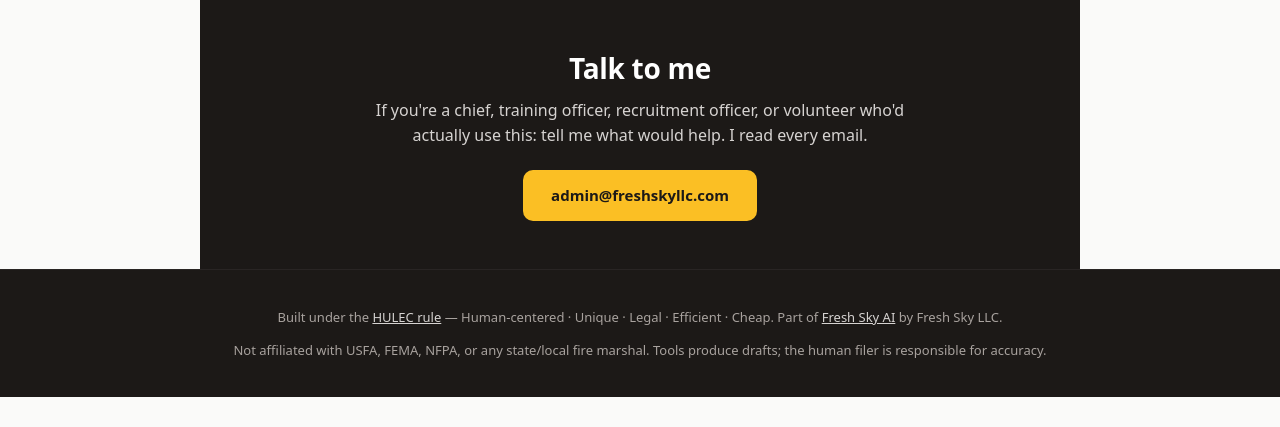
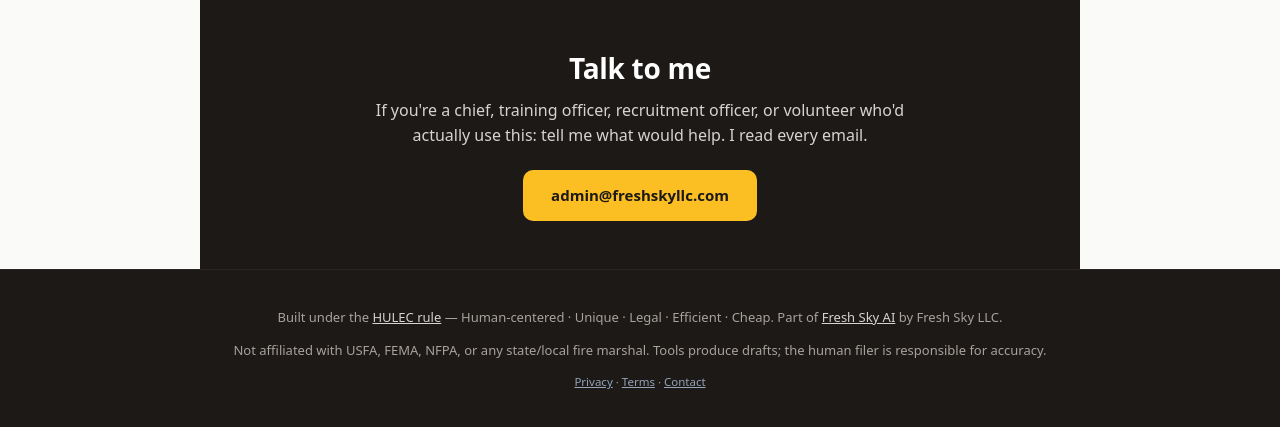
Before and after one commit to justfreshsky-jpg/FirstResponderHub, a Flask app: page / in a window 1280 px wide. Shown: the part 3449-3876 px from the top of the page. Before the commit the page ends 3846 px from the top, so only its background shows below. Run offline with Flask 3, Linux system fonts and the light colour scheme.

Commit message:
ui: add Privacy / Terms / Contact links to footer
So users can actually reach the new /privacy and /terms routes.

Co-Authored-By: Claude Opus 4.7 <noreply@anthropic.com>

```diff
--- a/templates/index.html
+++ b/templates/index.html
@@ -202,6 +202,7 @@
   <footer>
     <p>Built under the <a href="https://www.freshskyai.com/#hulec" target="_blank" rel="noopener">HULEC rule</a> — Human-centered · Unique · Legal · Efficient · Cheap. Part of <a href="https://www.freshskyai.com" target="_blank" rel="noopener">Fresh Sky AI</a> by Fresh Sky LLC.</p>
     <p>Not affiliated with USFA, FEMA, NFPA, or any state/local fire marshal. Tools produce drafts; the human filer is responsible for accuracy.</p>
+      <p style="margin-top:8px;font-size:11.5px;"><a href="/privacy" style="color:#94a3b8;text-decoration:underline;">Privacy</a> · <a href="/terms" style="color:#94a3b8;text-decoration:underline;">Terms</a> · <a href="mailto:admin@freshskyllc.com" style="color:#94a3b8;text-decoration:underline;">Contact</a></p>
   </footer>
 </body>
 </html>
```
